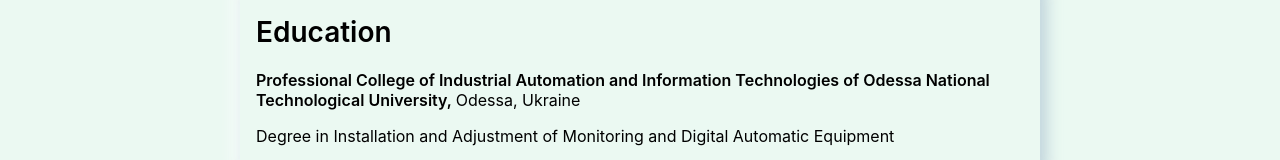
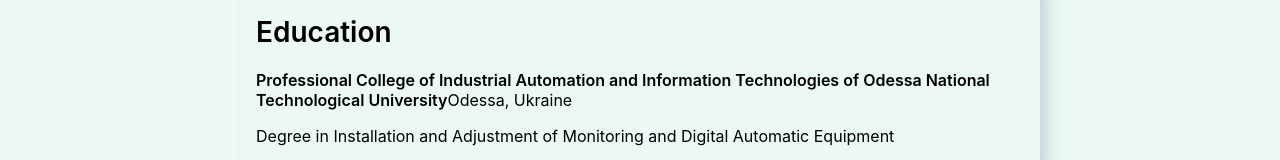
Before and after one commit to volfir2025/VladOlfir-SoftwareEngineer, a React (Vite) app: page /resume in a window 1280 px wide. Shown: the part 3042-3202 px from the top of the page. Built offline with nearby package versions, Linux system fonts and the light colour scheme.

Commit message:
Add files via upload

```diff
--- a/src/pages/Resume.tsx
+++ b/src/pages/Resume.tsx
@@ -53,7 +53,7 @@
 
 export type EducationContentType = {
     institution: string
-    location: string
+    location?: string
     degree: string
 }
 
@@ -209,7 +209,7 @@
                     <div className="basic-section">
                         <h2>{education.description}</h2>
                         <div>
-                            <span>{educationContentTyped.institution}, </span>
+                            <span>{educationContentTyped.institution}</span>
                             <span>{educationContentTyped.location}</span>
                         </div>
                         <p>{educationContentTyped.degree}</p>
```
